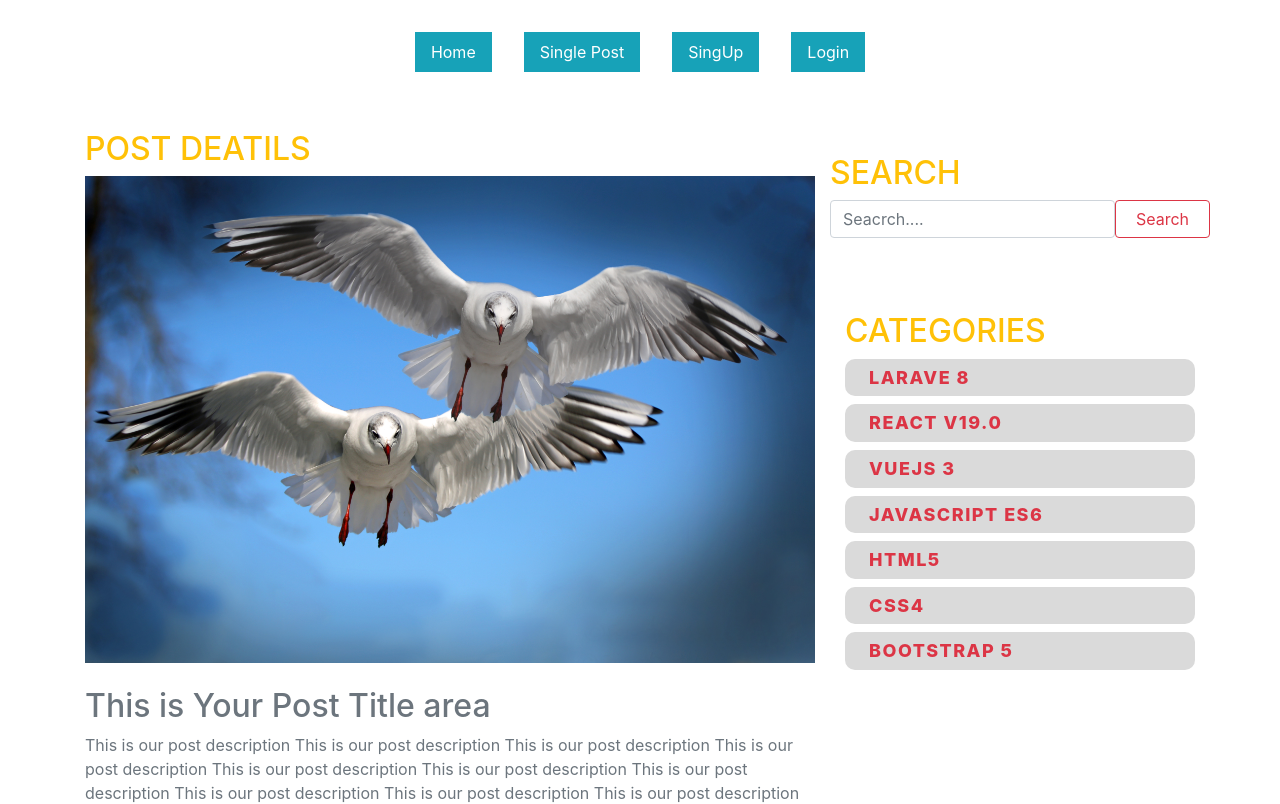
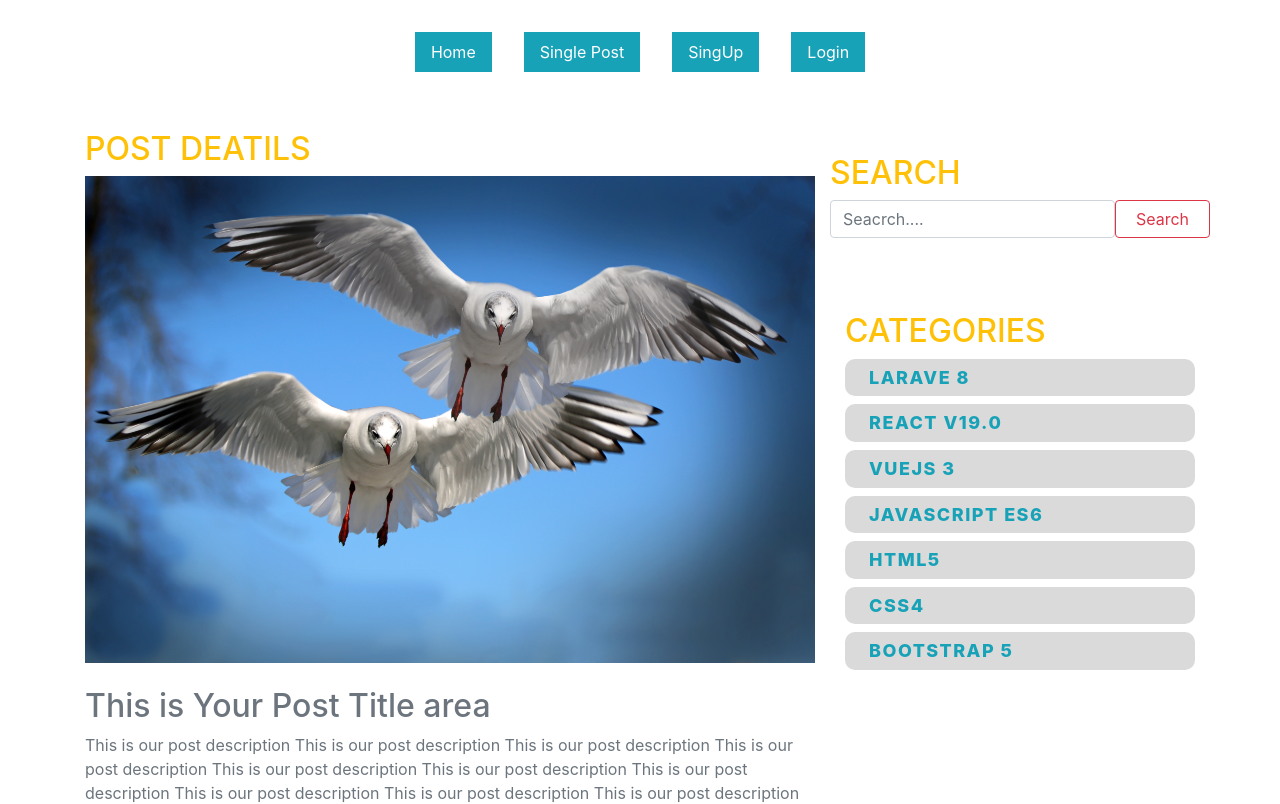
Before and after one commit to NaimBiswas/react-js-practice, a React (Create React App) app: page /post in a window 1280 px wide. Shown: the top 804 px of the page. Built offline with nearby package versions, Linux system fonts and the light colour scheme.

Commit message:
change text color

```diff
--- a/src/App.css
+++ b/src/App.css
@@ -11,6 +11,7 @@
     font-size: 18px;
     font-weight: 800;
     letter-spacing: 1.5px;
+    cursor: pointer;
 }
 .paddingBottom{
     margin-top: 50px;
--- a/src/PAGES/SinglePost.js
+++ b/src/PAGES/SinglePost.js
@@ -107,29 +107,27 @@ export class SinglePost extends Component {
                   {/* Category Here  */}
                   <h2 className='text-warning text-uppercase mt-4 adfadf '>Categories</h2>
                   <ul className='UlSyle'>
-                     <li  className=' text-danger h6 blod pl-4 pt-2 pb-2 text-uppercase LISYYLE'>
+                     <li  className=' text-info h6 blod pl-4 pt-2 pb-2 text-uppercase LISYYLE'>
                         Larave 8
                      </li>
-                     <li  className=' text-danger h6 blod pl-4 pt-2 pb-2 text-uppercase LISYYLE'>
+                     <li  className=' text-info h6 blod pl-4 pt-2 pb-2 text-uppercase LISYYLE'>
                         React v19.0
                      </li>
-                     <li  className=' text-danger h6 blod pl-4 pt-2 pb-2 text-uppercase LISYYLE'>
+                     <li  className=' text-info h6 blod pl-4 pt-2 pb-2 text-uppercase LISYYLE'>
                         Vuejs 3
                      </li>
-                     <li  className=' text-danger h6 blod pl-4 pt-2 pb-2 text-uppercase LISYYLE'>
+                     <li  className=' text-info h6 blod pl-4 pt-2 pb-2 text-uppercase LISYYLE'>
                         Javascript ES6
                      </li>
-                     <li  className=' text-danger h6 blod pl-4 pt-2 pb-2 text-uppercase LISYYLE'>
+                     <li  className=' text-info h6 blod pl-4 pt-2 pb-2 text-uppercase LISYYLE'>
                         HTML5
                      </li>
-                     <li  className=' text-danger h6 blod pl-4 pt-2 pb-2 text-uppercase LISYYLE'>
+                     <li  className=' text-info h6 blod pl-4 pt-2 pb-2 text-uppercase LISYYLE'>
                         CSS4
                      </li>
-                     <li  className=' text-danger h6 blod pl-4 pt-2 pb-2 text-uppercase LISYYLE'>
+                     <li  className=' text-info h6 blod pl-4 pt-2 pb-2 text-uppercase LISYYLE'>
                         Bootstrap 5
                      </li>
-
-
                   </ul>
                </div>
             </div>
```
Also changed, not shown: 1 other file (tests, documents, lock files or other folders).
